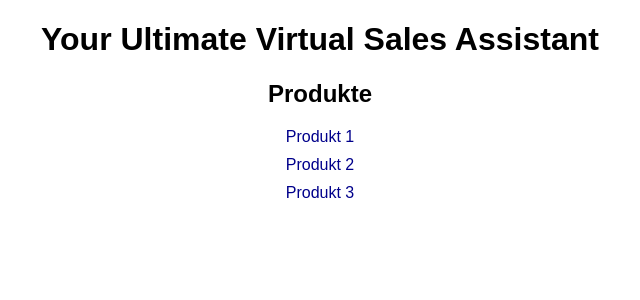
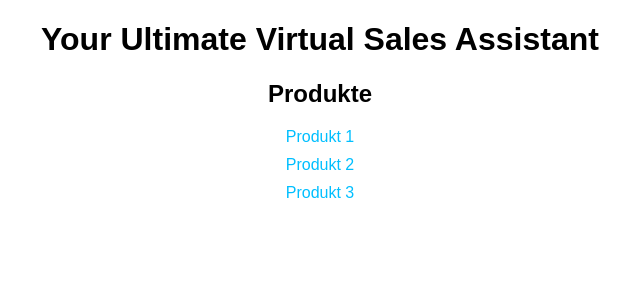
Before and after one commit to helpbringer6-ui/virtual-sales-assistant, a React (Create React App) app: page / in a window 1280 px wide. Shown: the top 300 px of the page, without its empty margins (320-960 px from the left). Built offline with nearby package versions, Linux system fonts and the light colour scheme; the HTML template or start-up script is replaced by a standard one.

Commit message:
Change color of list items to a lighter shade for better visibility.

```diff
--- a/App.css
+++ b/App.css
@@ -12,7 +12,7 @@ ul {
 li {
   margin: 10px 0;
   cursor: pointer;
-  color: darkblue;
+  color: deepskyblue;
 }
 
 li:hover {
```
